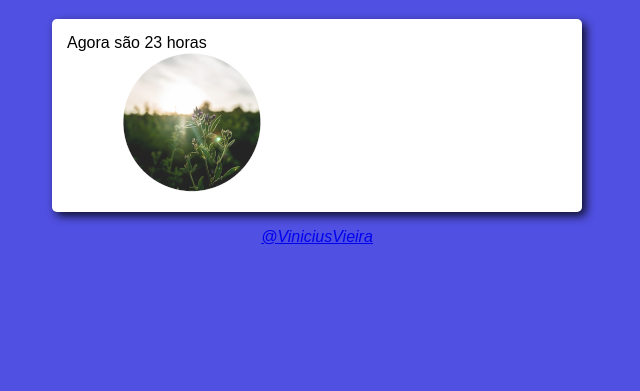
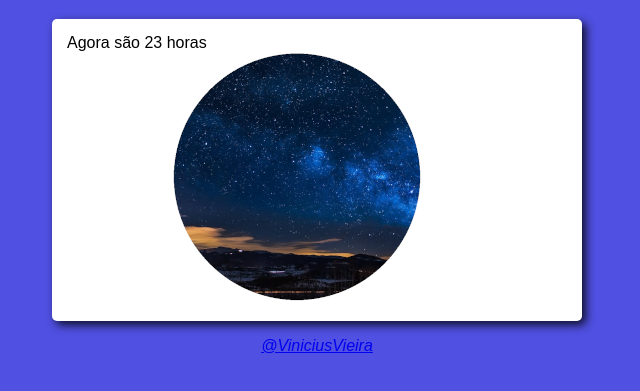
Before and after one commit to ViniciusVieira-web/JavaScript, a plain HTML site: page exercicios/ex01/index.html in a window 1280 px wide. Shown: the part 61-452 px from the top of the page, without its empty margins (323-963 px from the left). Drawn offline with Linux system fonts and the light colour scheme.

Commit message:
consertei esta desgraça

```diff
--- a/exercicios/ex01/index.html
+++ b/exercicios/ex01/index.html
@@ -19,7 +19,7 @@
         </div>
 
         <div id="foto">
-            <img id="imgagem" src="manha.png" alt="Foto do amanhecer">
+            <img id="imagem" src="manha.png" alt="Foto do amanhecer">
         </div>
 
 
--- a/exercicios/ex01/scripts/script01.js
+++ b/exercicios/ex01/scripts/script01.js
@@ -5,6 +5,7 @@ function carregar() {
     var hora = data.getHours()
     // var hora = 15
     msg.innerHTML = `Agora são ${hora} horas`
+
 
     if(hora >= 0 && hora < 12) {
         img.src = 'manha.png'
```
